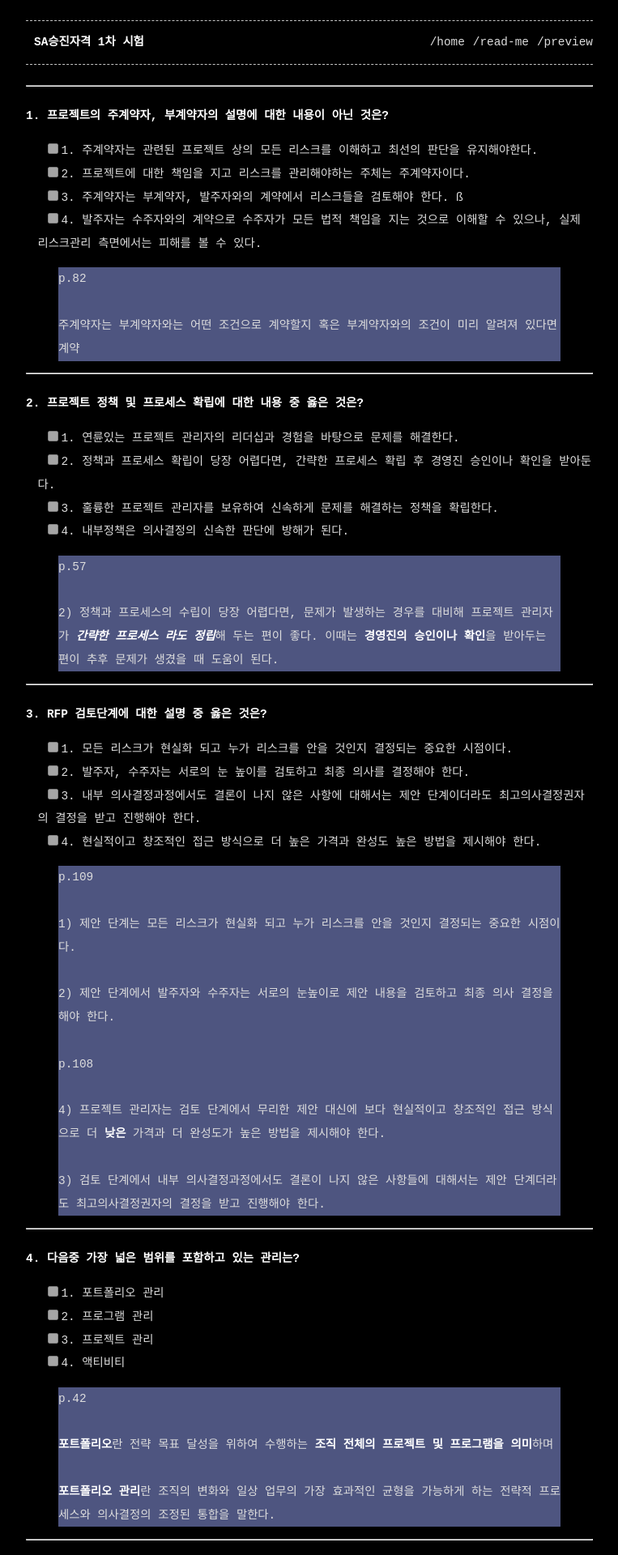
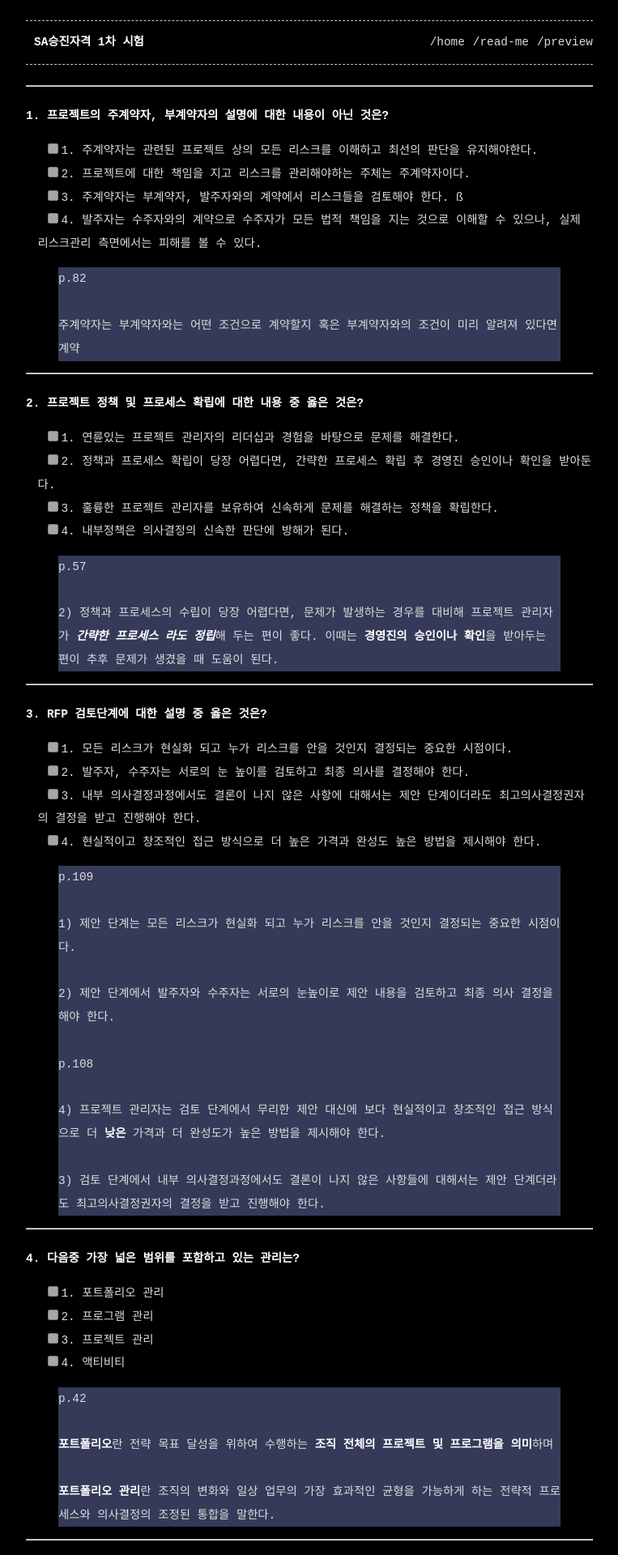
Before and after one commit to duckduck93/duckduck93.github.io, a Jekyll site: the page built from pjt_1.md, in a window 1280 px wide. Shown: the top 1920 px of the page at 81% size, without its empty margins (258-1021 px from the left). Built offline with Jekyll 4.4.1, drawn with Linux system fonts in a browser that asks for light colours.

Commit message:
change scss

```diff
--- a/assets/css/main.scss
+++ b/assets/css/main.scss
@@ -66,4 +66,4 @@ div.error_box h1 { font-size: 2em; }
 
 *::selection { background-color: var(--light-alt-color); color: black; }
 
-blockquote { background-color: #4e5580; }
+blockquote { background-color: #4e5580af; }
```
